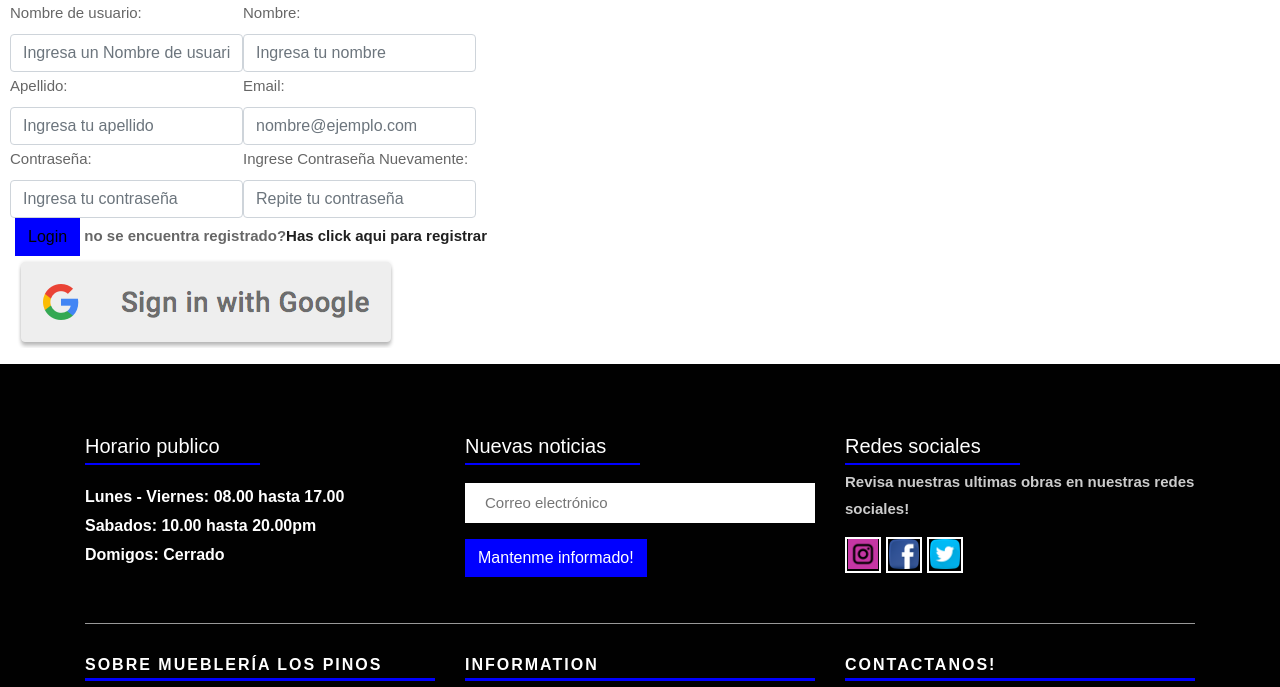
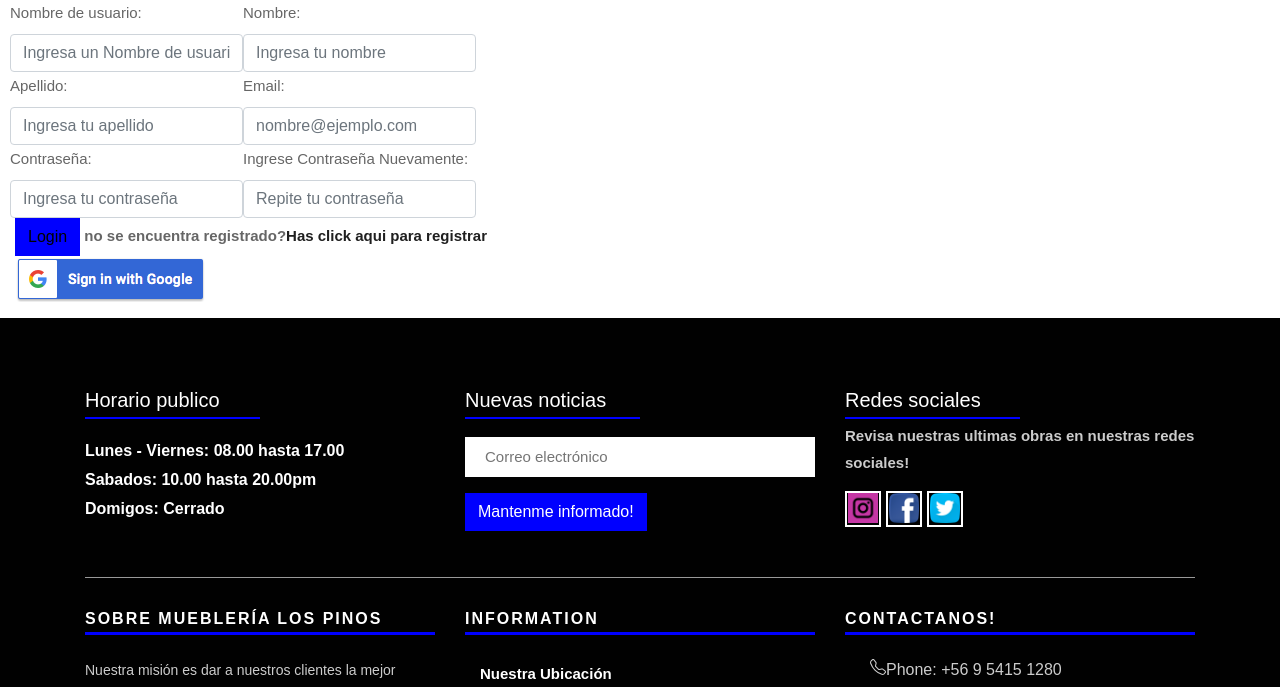
Before and after one commit to MarcoPythons/MLP, a Django app: template registros/templates/registration/login.html in a window 1280 px wide. Shown: the part 190-877 px from the top of the page. Run offline with Django 3.2, Linux system fonts and the light colour scheme; the template is opened without the code that fills it: values that come from a table or form of the project are taken from there, others are empty; some libraries are stand-ins or nearby versions; some web fonts are replaced.

Commit message:
todo listo

```diff
--- a/MLP/templates/Pages/footer.html
+++ b/MLP/templates/Pages/footer.html
@@ -76,13 +76,13 @@
     <div class="footer-link">
       <h4>Information</h4>
       <ul>
-        <li><a href="#">Sobrenosotros</a></li>
+        <li><a href="#">Nuestra Ubicación</a></li>
       </ul>
         <div id="map"></div>
         <script src="https://polyfill.io/v3/polyfill.min.js?features=default"></script>
         <script defer
 
-          src="https://maps.googleapis.com/maps/api/js?key=AIzaSyAbv5qI_lKPX3pOQY2y9h9urRhoA2f9SMM&callback=initMap">
+          src="https://maps.googleapis.com/maps/api/js?key=AIzaSyBqyAEAM_KsjgUWlEhuNgVBQNIP7jG5REg&callback=initMap">
 
         </script>
         <script>
--- a/registros/templates/registration/login.html
+++ b/registros/templates/registration/login.html
@@ -13,7 +13,7 @@
         </div>
         <button type="submit" class="btn hvr-hover">Login</button>
         <strong>no se encuentra registrado?<a href = "{% url 'registro' %}">Has click aqui para registrar</a>
-        <a href="{% provider_login_url 'google' %}"><img src = "{% static '/img/google.png' %}" ></a>
+        <a href="{% provider_login_url 'google' %}"><img src =  "{% static '/img/google1.png' %}"></a>
 
     </form>
 </div>
```
Also changed, not shown: MLP/templates/static/img/google.png (deleted), MLP/templates/static/img/google1.png (added).
